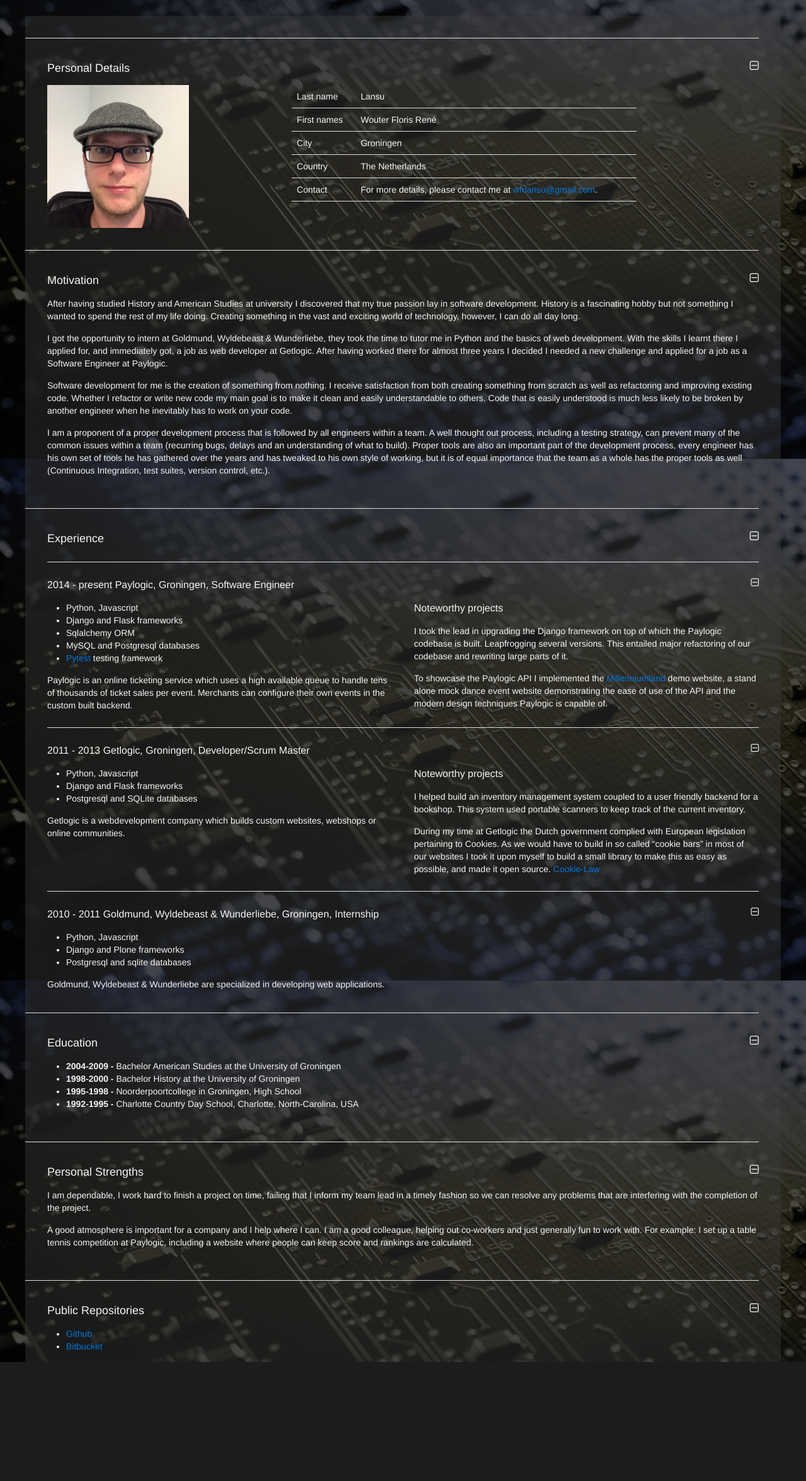
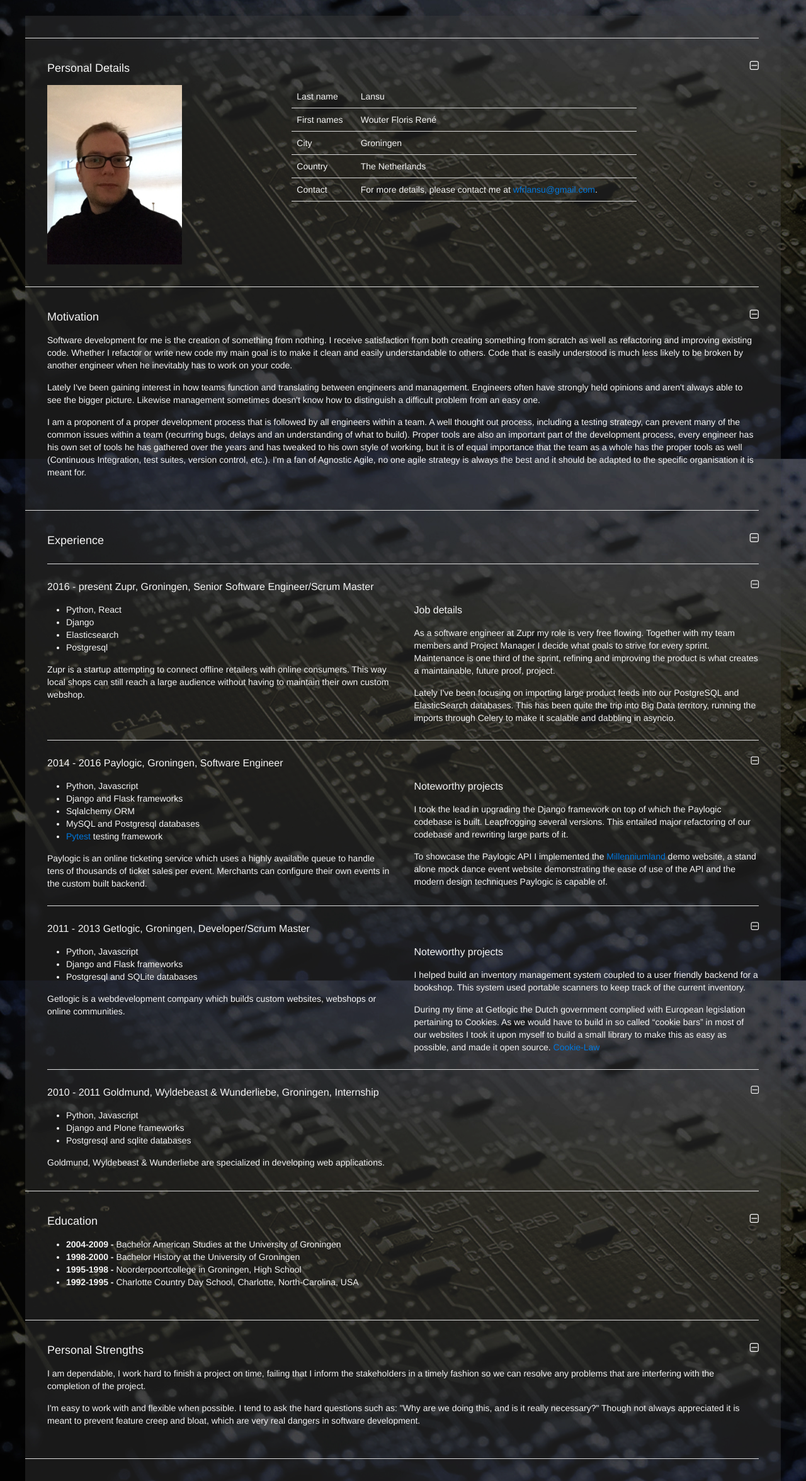
Before and after one commit to wlansu/curriculum-vitae, a Flask app: page / in a window 1280 px wide. Shown: the part 100-2452 px from the top of the page at 63% size. Before the commit the page ends 2263 px from the top, so only its background shows below. Run offline with Flask 2, Linux system fonts and the light colour scheme; some libraries are stand-ins or nearby versions.

Commit message:
Updated CV and new image.

```diff
--- a/static/css/base.css
+++ b/static/css/base.css
@@ -26,3 +26,7 @@
 .cv-table-hover tbody tr:hover {
   background: rgba(62, 62, 61, 0.6);
 }
+
+.img-box {
+    height: 285px;
+}
--- a/templates/experience.html
+++ b/templates/experience.html
@@ -1,7 +1,35 @@
 <h3 class="white">Experience <span class="uk-float-right uk-icon-minus-square-o" onclick="closeContainer($('#experience'), $(this))"></span></h3>
 <hr class="uk-article-divider" />
 <div id="experience">
-    <h4 class="white">2014 - present Paylogic, Groningen, Software Engineer <span class="uk-float-right uk-icon-minus-square-o" onclick="closeContainer($('#paylogic'), $(this))"></span></h4>
+	<h4 class="white">2016 - present Zupr, Groningen, Senior Software Engineer/Scrum Master <span class="uk-float-right
+	uk-icon-minus-square-o" onclick="closeContainer($('#zupr'), $(this))"></span></h4>
+    <div id="zupr" class="uk-grid">
+        <div class="uk-width-1-2">
+            <ul>
+                <li>Python, React</li>
+                <li>Django</li>
+                <li>Elasticsearch</li>
+                <li>Postgresql</li>
+            </ul>
+            <p>Zupr is a startup attempting to connect offline retailers with online consumers. This way local
+				shops can still reach a large audience without having to maintain their own custom webshop.</p>
+        </div>
+        <div class="uk-width-1-2">
+            <h4 class="white">Job details</h4>
+            <p>As a software engineer at Zupr my role is very free flowing. Together with my team members and
+				Project Manager I decide what goals to strive for every sprint. Maintenance is one
+				third of the sprint, refining and improving the product is what creates a maintainable, future proof, project.</p>
+
+			<p>Lately I've been focusing on importing large product feeds into our PostgreSQL and ElasticSearch
+				databases. This has been quite the trip into Big Data territory, running the imports through Celery to make it scalable
+				and dabbling in asyncio.</p>
+        </div>
+    </div>
+
+    <hr class="uk-article-divider" />
+
+    <h4 class="white">2014 - 2016 Paylogic, Groningen, Software Engineer <span class="uk-float-right
+    uk-icon-minus-square-o" onclick="closeContainer($('#paylogic'), $(this))"></span></h4>
     <div id="paylogic" class="uk-grid">
         <div class="uk-width-1-2">
             <ul>
@@ -11,7 +39,7 @@
                 <li>MySQL and Postgresql databases</li>
                 <li><a target="_blank" href="http://pytest.org/latest/">Pytest</a> testing framework</li>
             </ul>
-            <p>Paylogic is an online ticketing service which uses a high available queue to handle tens of thousands
+            <p>Paylogic is an online ticketing service which uses a highly available queue to handle tens of thousands
             of ticket sales per event. Merchants can configure their own events in the custom built backend.</p>
         </div>
         <div class="uk-width-1-2">
--- a/templates/home.html
+++ b/templates/home.html
@@ -36,10 +36,6 @@
             </div>
 
             <div class="uk-grid-divider"></div>
-
-            <div>
-                {% include "repositories.html" %}
-            </div>
         </div>
     </div>
 {% endblock content %}
--- a/templates/motivation.html
+++ b/templates/motivation.html
@@ -1,23 +1,19 @@
 <h3 class="white">Motivation <span class="uk-float-right uk-icon-minus-square-o" onclick="closeContainer($('#motivation'), $(this))"></span></h3>
 <div id="motivation">
-    <p>After having studied History and American Studies at university I discovered that my true passion lay in software
-    development. History is a fascinating hobby but not something I wanted to spend the rest of my life doing. Creating
-    something in the vast and exciting world of technology, however, I can do all day long.</p>
-
-    <p>I got the opportunity to intern at Goldmund, Wyldebeast &amp; Wunderliebe, they took the time to tutor me in Python and the basics of web
-    development. With the skills I learnt there I applied for, and immediately got, a job as web developer at Getlogic.
-    After having worked there for almost three years I decided I needed a new challenge and applied for a job as a
-    Software Engineer at Paylogic.</p>
-
     <p>Software development for me is the creation of something from nothing. I receive satisfaction from both creating
     something from scratch as well as refactoring and improving existing code. Whether I refactor or write new code my
     main goal is to make it clean and easily understandable to others. Code that is easily understood is much less likely
     to be broken by another engineer when he inevitably has to work on your code.</p>
+
+	<p>Lately I've been gaining interest in how teams function and translating between engineers and management.
+		Engineers often have strongly held opinions and aren't always able to see the bigger picture. Likewise
+		management sometimes doesn't know how to distinguish a difficult problem from an easy one.
+	</p>
 
     <p>I am a proponent of a proper development process that is followed by all engineers within a team. A well thought
     out process, including a testing strategy, can prevent many of the common issues within a team
     (recurring bugs, delays and an understanding of what to build). Proper tools are also an important part of the
     development process, every engineer has his own set of tools he has gathered over the years and has tweaked to his
     own style of working, but it is of equal importance that the team as a whole has the proper tools as well
-    (Continuous Integration, test suites, version control, etc.).</p>
+    (Continuous Integration, test suites, version control, etc.). I'm a fan of Agnostic Agile, no one agile strategy is always the best and it should be adapted to the specific organisation it is meant for.</p>
 </div>
--- a/templates/personal_details.html
+++ b/templates/personal_details.html
@@ -1,8 +1,8 @@
 <h3 class="white">Personal Details <span class="uk-float-right uk-icon-minus-square-o" onclick="closeContainer($('#personal'), $(this))"></span></h3>
 <div id="personal">
     <div class="uk-grid">
-        <div class="uk-width-1-3">
-            <img src="/static/img/me-hat.png" width="225" />
+        <div class="uk-width-1-3 img-box">
+            <img class="img-box" src="/static/img/wouter.jpg" alt="Picture of me" />
         </div>
         <div class="uk-width-1-2">
             <table class="uk-table cv-table-hover">
--- a/templates/strengths.html
+++ b/templates/strengths.html
@@ -1,9 +1,9 @@
 <h3 class="white">Personal Strengths <span class="uk-float-right uk-icon-minus-square-o" onclick="closeContainer($('#strengths'), $(this))"></span></h3>
 <div id="strengths">
-    <p>I am dependable, I work hard to finish a project on time, failing that I inform my team lead in a timely fashion
-    so we can resolve any problems that are interfering with the completion of the project.</p>
+    <p>I am dependable, I work hard to finish a project on time, failing that I inform the stakeholders in a timely
+		fashion so we can resolve any problems that are interfering with the completion of the project.</p>
 
-    <p>A good atmosphere is important for a company and I help where I can. I am a good colleague, helping out co-workers
-    and just generally fun to work with. For example: I set up a table tennis competition at Paylogic, including a
-    website where people can keep score and rankings are calculated.</p>
+	<p>I'm easy to work with and flexible when possible. I tend to ask the hard questions such as: "Why are
+	we doing this, and is it really necessary?" Though not always appreciated it is meant to prevent feature creep
+		and bloat, which are very real dangers in software development.</p>
 </div>
```
Also changed, not shown: static/img/wouter.jpg (added), 1 other file.
